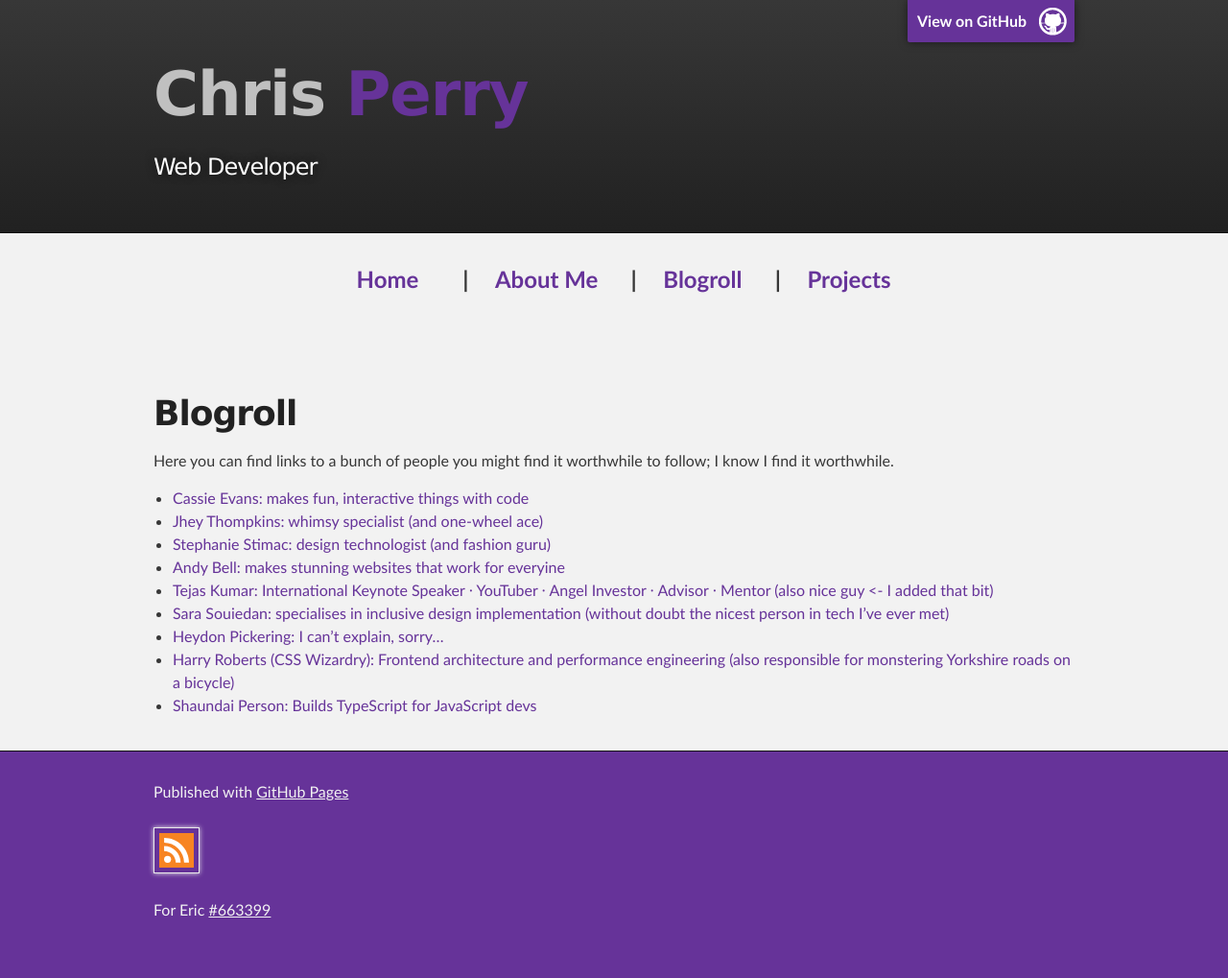
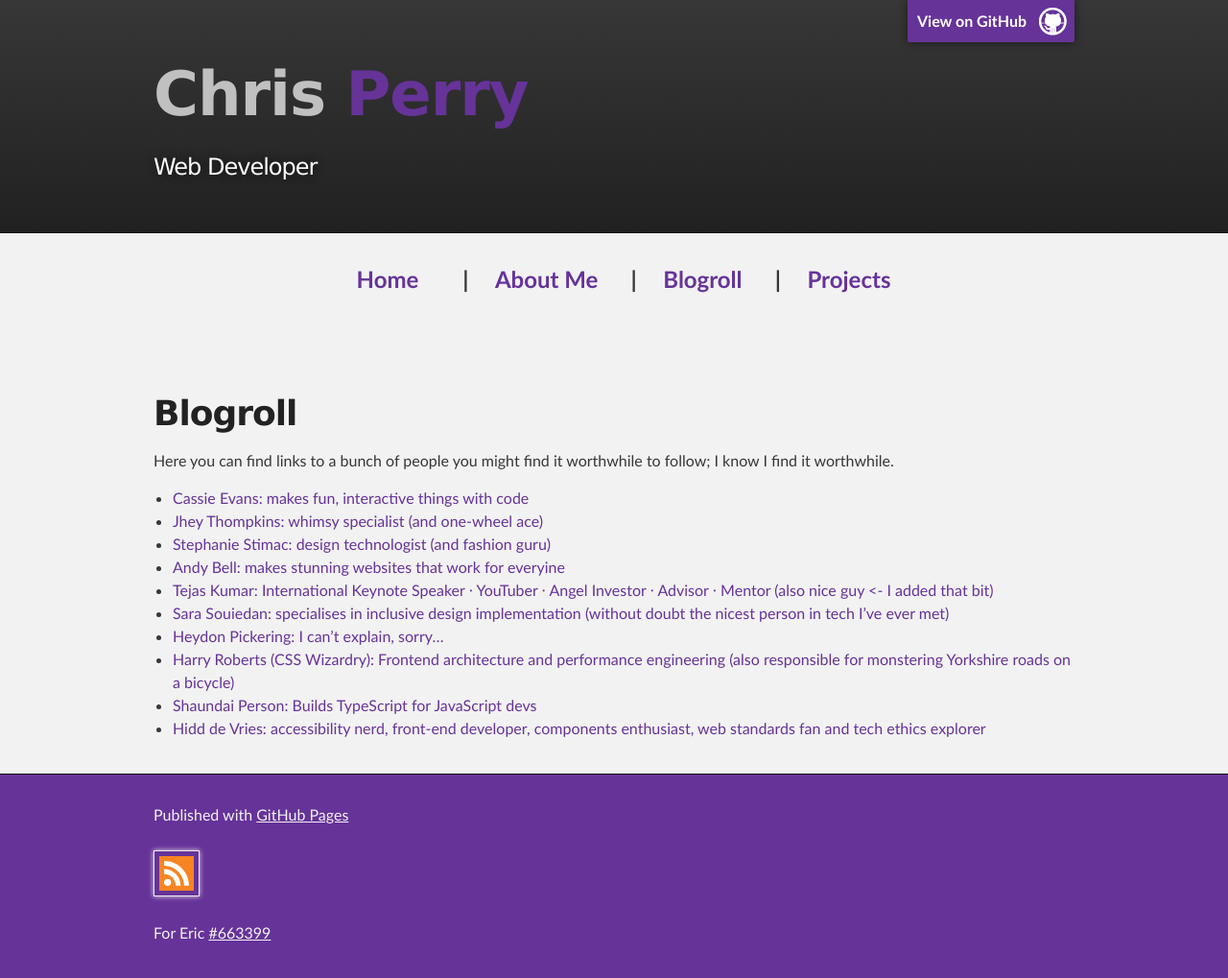
Before and after one commit to christopherallanperry/christopherallanperry.github.io, a Jekyll site: the page built from blogroll.md, in a window 1280 px wide. Shown: the whole page at 96% size. Built offline with Jekyll 4.4.1, drawn with Linux system fonts in a browser that asks for light colours; before the commit the page ends 995 px from its top, so only the background shows below that.

Commit message:
Added Hidde

```diff
--- a/blogroll.md
+++ b/blogroll.md
@@ -14,3 +14,4 @@ Here you can find links to a bunch of people you might find it worthwhile to fol
 - [Heydon Pickering: I can't explain, sorry...](https://heydonworks.com/)
 - [Harry Roberts (CSS Wizardry): Frontend architecture and performance engineering (also responsible for monstering Yorkshire roads on a bicycle)](https://csswizardry.com/)
 - [Shaundai Person: Builds TypeScript for JavaScript devs](https://dev.to/shaundai)
+- [Hidd de Vries: accessibility nerd, front-end developer, components enthusiast, web standards fan and tech ethics explorer](https://hidde.blog/)
```
